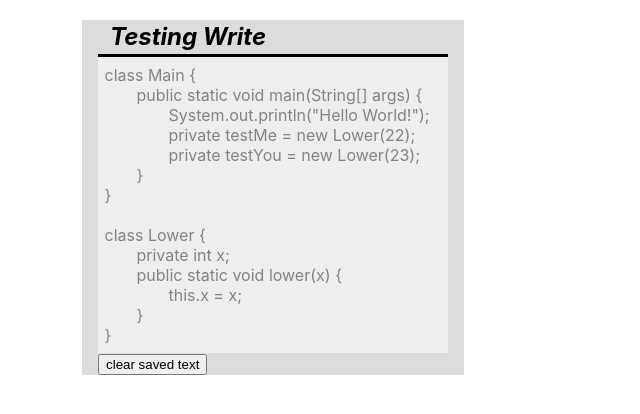
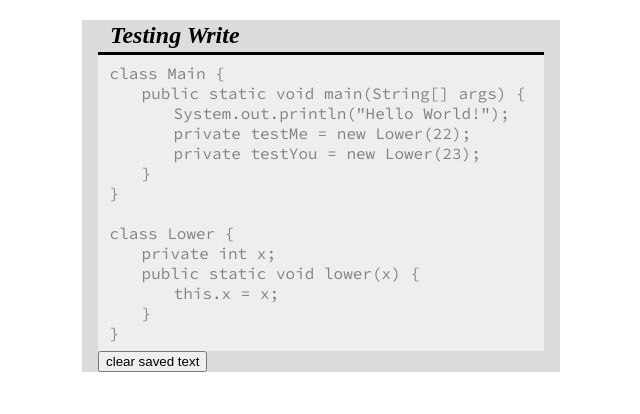
Before and after one commit to devinlizardi/copy-my-code, a React (Create React App) app: page / in a window 1280 px wide. Shown: the top 414 px of the page, without its empty margins (366-1006 px from the left). Built offline with nearby package versions, Linux system fonts and the light colour scheme.

Commit message:
fixed the font

```diff
--- a/src/index.css
+++ b/src/index.css
@@ -1,13 +1,19 @@
+@import url('https://fonts.googleapis.com/css2?family=Source+Code+Pro&display=swap');
+
+:root {
+  --text-font: 'Source Code Pro', monospace;
+}
+
 body {
   margin: 0;
-  font-family: -apple-system, BlinkMacSystemFont, 'Segoe UI', 'Roboto', 'Oxygen',
-    'Ubuntu', 'Cantarell', 'Fira Sans', 'Droid Sans', 'Helvetica Neue',
-    sans-serif;
   -webkit-font-smoothing: antialiased;
   -moz-osx-font-smoothing: grayscale;
 }
 
-code {
-  font-family: source-code-pro, Menlo, Monaco, Consolas, 'Courier New',
-    monospace;
+p {
+  font-family: var(--text-font);
 }
+
+span {
+  font-family: var(--text-font);
+}
```
